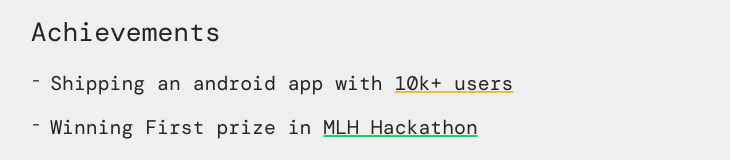
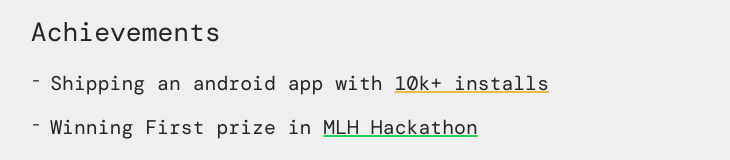
Before and after one commit to Logan1x/Logan1x.github.io, a React (Vite) app: page /artifacts in a window 1280 px wide. Shown: the part 183-343 px from the top of the page, without its empty margins (266-996 px from the left). Built offline with nearby package versions, Linux system fonts and the light colour scheme; a web font is replaced by a local one.

Commit message:
changed installs to users

```diff
--- a/src/Projects.tsx
+++ b/src/Projects.tsx
@@ -38,10 +38,10 @@ const Projects = () => {
   const initialAchievements: ArtifactType[] = useMemo(
     () => [
       {
-        title: "Shipping an android app with [10k+ users]",
+        title: "Shipping an android app with [10k+ installs]",
         links: [
           {
-            text: "10k+ users",
+            text: "10k+ installs",
             link: "https://play.google.com/store/apps/details?id=com.mobisys.android.ibp",
           },
         ],
```
